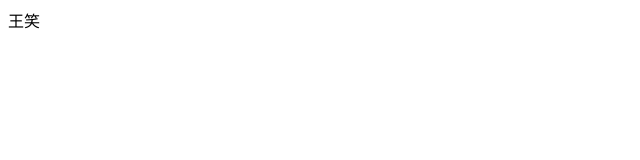
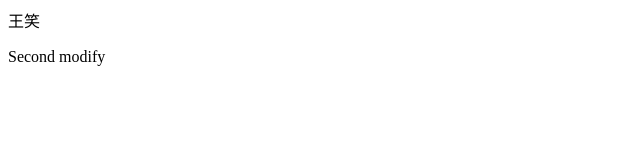
Before and after one commit to 17802973541w/test3, a plain HTML site: page index.html in a window 1280 px wide. Shown: the whole page, without its empty margins (0-640 px from the left). Drawn offline with Linux system fonts and the light colour scheme.

Commit message:
second modify

```diff
--- a/index.html
+++ b/index.html
@@ -6,5 +6,6 @@
 </head>
 <body>
 	王笑
+	<p>Second modify</p>
 </body>
 </html>
```
